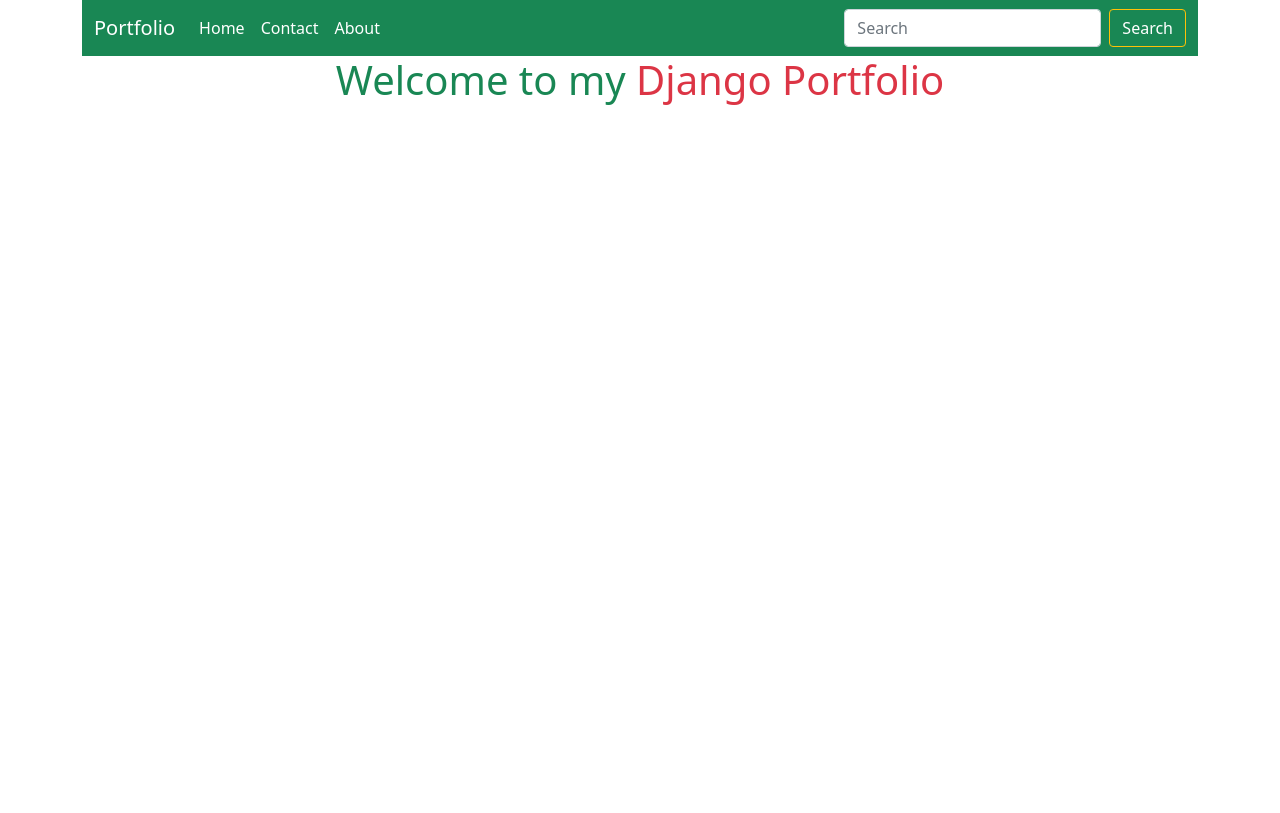
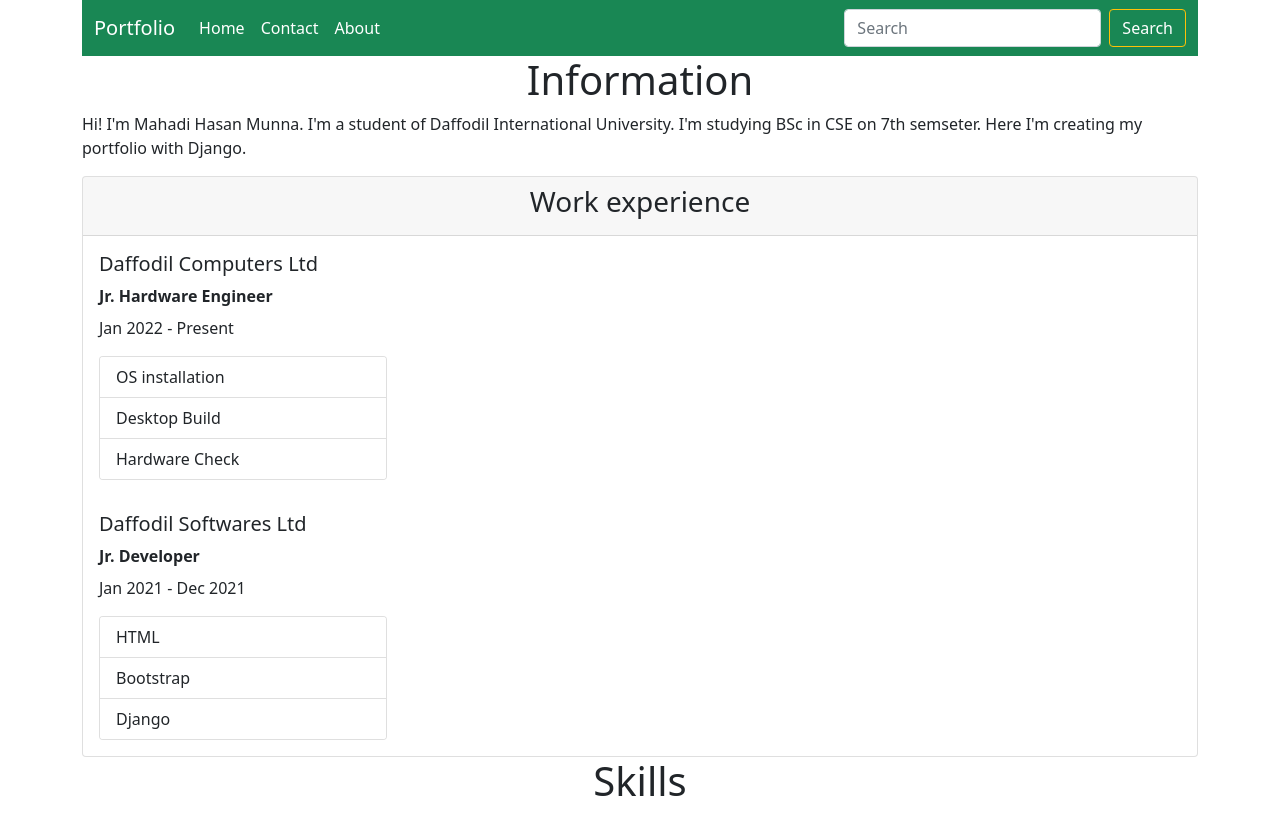
Before and after one commit to MahadiMunna/portfolio_django, a Django app: page / in a window 1280 px wide. Before the commit the page ends 105 px from the top, so only its background shows below. Run offline with Django 4.2, Linux system fonts and the light colour scheme.

Commit message:
Home page arranged

```diff
--- a/templates/home.html
+++ b/templates/home.html
@@ -2,5 +2,43 @@
 
 
 {% block body %}
-<h1 class="text-center text-success">Welcome to my <span class="text-danger">Django Portfolio</span></h1>
+<div class="container">
+    <h1 class="text-center">Information</h1>
+    <p class="f-80">Hi! I'm Mahadi Hasan Munna. I'm a student of Daffodil International University. I'm studying BSc in CSE on 7th semseter. Here I'm creating my portfolio with Django.</p>
+</div>
+<div class="container">
+
+    <div class="card">
+        <div class="card-header">
+            <h3 class="text-center">Work experience</h3>
+        </div>
+        <div class="card-body">
+          <h5 class="card-title">Daffodil Computers Ltd</h5>
+          <strong class="card-text">Jr. Hardware Engineer</strong>
+          <p class="mt-2 card-text">Jan 2022 - Present</p>
+          <div class="card" style="width: 18rem;">
+            <ul class="list-group list-group-flush">
+              <li class="list-group-item">OS installation</li>
+              <li class="list-group-item">Desktop Build</li>
+              <li class="list-group-item">Hardware Check</li>
+            </ul>
+          </div>
+        </div>
+        <div class="card-body">
+          <h5 class="card-title">Daffodil Softwares Ltd</h5>
+          <strong class="card-text">Jr. Developer</strong>
+          <p class="mt-2 card-text">Jan 2021 - Dec 2021</p>
+          <div class="card" style="width: 18rem;">
+            <ul class="list-group list-group-flush">
+              <li class="list-group-item">HTML</li>
+              <li class="list-group-item">Bootstrap</li>
+              <li class="list-group-item">Django</li>
+            </ul>
+          </div>
+        </div>
+      </div>
+</div>
+<div class="container">
+    <h1 class="text-center">Skills</h1>
+</div>
 {% endblock %}
```
